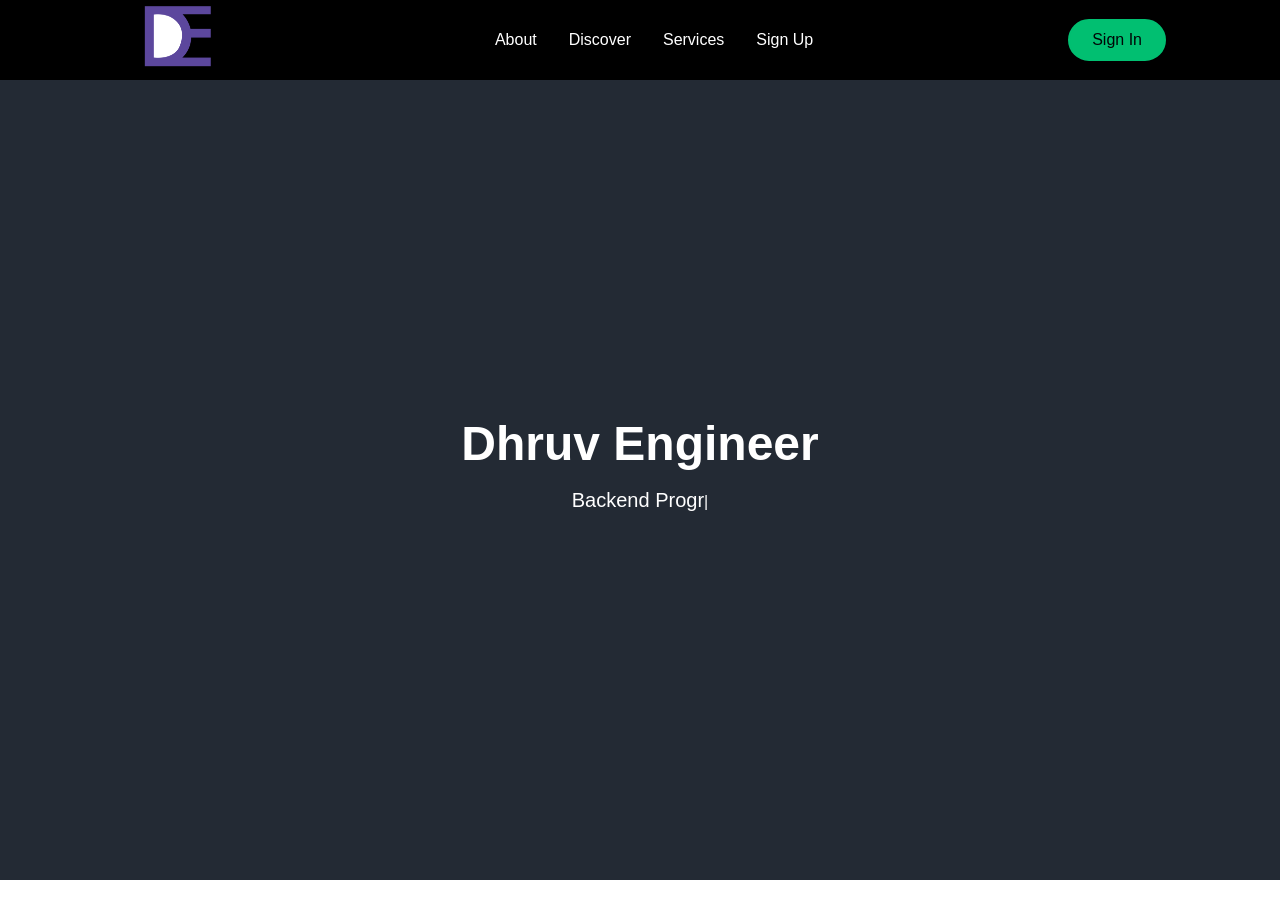
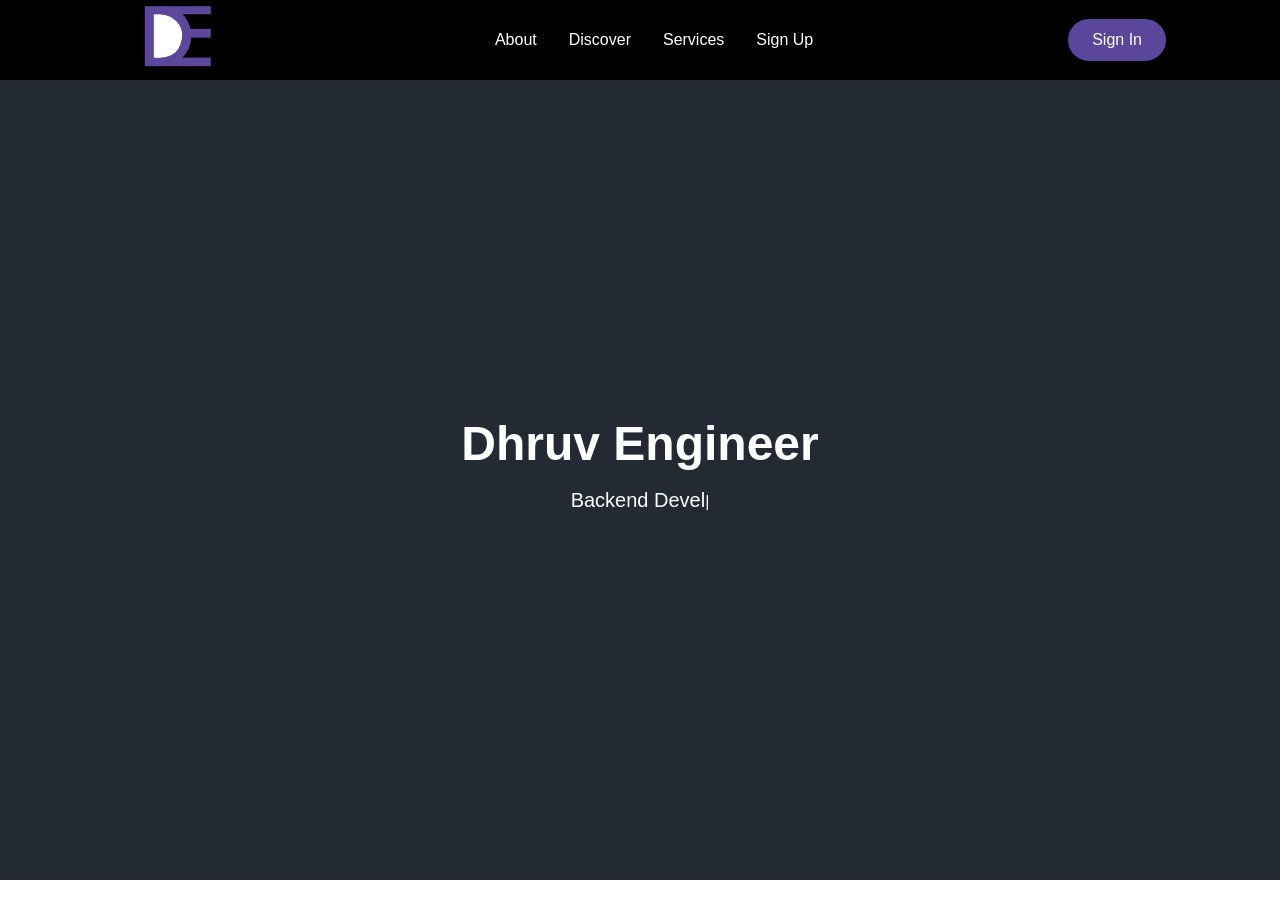
Before and after one commit to Dengineer24/Website, a React (Create React App) app: page / in a window 1280 px wide. Shown: the top 918 px of the page. Built offline with nearby package versions, Linux system fonts and the light colour scheme.

Commit message:
small updates

```diff
--- a/src/components/HeroSection/index.js
+++ b/src/components/HeroSection/index.js
@@ -12,10 +12,10 @@ const HeroSection = () => {
   React.useEffect(() => {
     const options = {
     	strings: [
-        'Aspiring Software Engineer',
-        'Backend Programing',
-        'Machine Learning',
-        'Python Profiecient '
+        'Aspiring Software Engineer ',
+        'Backend Develoment ',
+        'Machine Learning ',
+        'Web Development ',
       ],
       typeSpeed: 60,
       backSpeed: 60,
--- a/src/components/Navbar/NavbarElements.js
+++ b/src/components/Navbar/NavbarElements.js
@@ -69,6 +69,7 @@ export const NavMenu = styled.ul `
 
  @media screen and (max-width: 768px) {
     display: none;
+
   }
 
  `;
@@ -87,7 +88,7 @@ export const NavLinks = styled(LinkS)`
   cursor: pointer;
 
   &.active {
-    border-bottom: 3px solid #01bf71;
+    border-bottom: 3px solid rgb(90, 70, 155);
   }
 `;
 
@@ -103,14 +104,14 @@ export const NavBtn = styled.nav`
 
 export const NavBtnLink = styled(LinkR)`
   border-radius: 50px;
-  background: #01bf71;
+  background: rgb(90, 70, 155);
   white-space: nowrap;
   padding: 10px 22px;
-  color: #010606;
+  color: #fff;
   font-size: 16px;
   outline: none;
   border: 2px solid;
-  border-color: #01bf71;
+  border-color: rgb(90, 70, 155);
   cursor: pointer;
   transition: all 0.2s ease-in-out;
   text-decoration: none;
@@ -119,7 +120,7 @@ export const NavBtnLink = styled(LinkR)`
     transition: all 0.2s ease-in-out;
     background: #010606;
     color: #fff;
-    border-color: #01bf71;
+    border-color: rgb(90, 70, 155);
   }
 
 `
--- a/src/components/SideBar/SidebarElements.js
+++ b/src/components/SideBar/SidebarElements.js
@@ -21,7 +21,7 @@ export const SidebarContainer = styled.aside`
 `;
 
 export const CloseIcon = styled(FaTimes)`
-    color: #fff;
+    color: red;
 `;
 
 export const Icon = styled.div`
@@ -62,7 +62,7 @@ export const SidebarLink = styled(LinkS)`
     cursor: pointer;
 
     &:hover {
-        color: #01bf71;
+        color: rgb(90, 70, 155);
         transition: 0.2s ease-in-out;
     }
 
@@ -75,10 +75,10 @@ export const SideBtnWrap = styled.div`
 
 export const SidebarRoute = styled(LinkR)`
     border-radius: 50px;
-    background: #01bf71;
+    background: rgb(90, 70, 155);
     white-space: nowrap;
     padding: 16px 64px;
-    color: #010606;
+    color: #fff;
     font-size: 16px;
     outline: none;
     border: none;
@@ -89,6 +89,7 @@ export const SidebarRoute = styled(LinkR)`
     &:hover {
         transition: all 0.2s ease-in-out;
         background: #fff;
-        color: #010606;
+        color: #000;
+        border: 2px solid rgb(90, 70, 155);
     }
 `;
```
Also changed, not shown: public/robots.txt.
